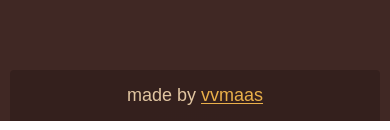
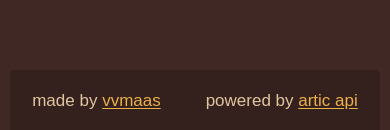
Before and after one commit to vvmaas/strokes, an Angular app: page /search/1 in a window 390 px wide. Shown: the part 881-1011 px from the top of the page. Built offline with nearby package versions, Linux system fonts and the light colour scheme; no server answers; a web font is replaced by a local one.

Commit message:
feat: minor ui tweaks

```diff
--- a/src/app/components/footer/footer.component.css
+++ b/src/app/components/footer/footer.component.css
@@ -3,18 +3,19 @@
     margin: 0 auto;
     background-color: rgba(50, 31, 28, 0.795);
     display: flex;
+    flex-direction: column;
     justify-content: center;
     align-items: center;
-    height: 6vh;
-    min-height: 30px;
+    height: 7.5vh;
+    min-height: 50px;
     border-radius: 4px 4px 0 0 ;
 }
 
 p {
     color: rgba(244, 215, 175, 0.9);
     font-weight: 400;
-    font-size: 18px;
-    line-height: 20px;
+    font-size: 17px;
+    line-height: 19px;
 }
 
 a {
@@ -36,5 +37,7 @@ a:active {
 @media(max-width: 600px) {
     .wrapper {
         width: 95vw;
+        flex-direction: row;
+        justify-content: space-around;
     }
 }
--- a/src/app/components/footer/footer.component.html
+++ b/src/app/components/footer/footer.component.html
@@ -1,3 +1,4 @@
 <div class="wrapper">
     <p>made by <a  target="_blank" href="https://github.com/vvmaas">vvmaas</a></p>
+    <p>powered by <a  target="_blank" href="https://api.artic.edu/docs/">artic api</a></p>
 </div>
--- a/src/app/components/pages/home/home.component.css
+++ b/src/app/components/pages/home/home.component.css
@@ -1,5 +1,5 @@
 .container {
-    height: 94vh;
+    height: 92.5vh;
     display: flex;
     flex-direction: column;
     align-items: center;
--- a/src/index.html
+++ b/src/index.html
@@ -5,7 +5,7 @@
   <title>strokes</title>
   <base href="/">
   <meta name="viewport" content="width=device-width, initial-scale=1">
-  <link rel="icon" type="image/x-icon" href="favicon.ico">
+  <link rel="icon" href="assets/favicon.png" type="image/png">
   <link rel="preconnect" href="https://fonts.googleapis.com">
   <link rel="preconnect" href="https://fonts.gstatic.com" crossorigin>
   <link href="https://fonts.googleapis.com/css2?family=Knewave&family=KoHo:wght@200;300;400;500;600;700&family=Roboto+Mono:wght@300;400;500;700&display=swap" rel="stylesheet">
```
Also changed, not shown: src/assets/favicon.png (added), 1 other file (tests, documents, lock files or other folders).
